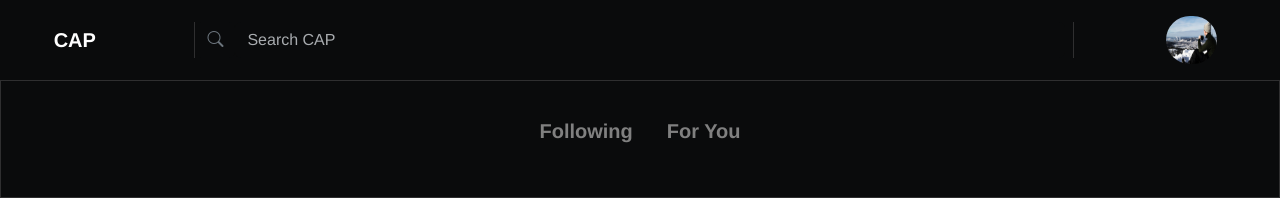
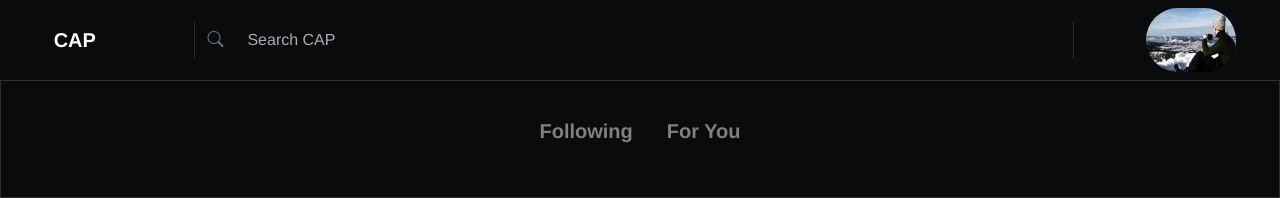
Before and after one commit to RPJunco/photo-gallery, a plain HTML site: page index.html in a window 1280 px wide. Shown: the top 198 px of the page. Drawn offline with nearby package versions, Linux system fonts and the light colour scheme.

Commit message:
Se cambiaron algunos valores del archivo 'styles.css', estos valores corresponden al logo del navbar. Ademas de eso se agregaron estilos en el archivo 'responsive', con el objetivo de que el logo del navbar se adapte a distintos tamaños

```diff
--- a/css/responsive.css
+++ b/css/responsive.css
@@ -1,20 +1,35 @@
 @media screen and (max-width: 1920px) {
-
+    .logo {
+        width: 6vw;
+        height: 8vh;
+    }
 }
 
 @media screen and (max-width: 1440px) {
+    .logo {
+        width: 6vw;
+        height: 8vh;
+    }
     .main .container-fluid{
         padding: 30px 60px;
     }
 }
 
 @media screen and (max-width: 1280px) {
+    .logo {
+        width: 7vw;
+        height: 8vh;
+    }
     .main .container-fluid{
         padding: 30px 40px;
     }
 }
 
 @media screen and (max-width: 1024px) {
+    .logo {
+        width: 7vw;
+        height: 8vh;
+    }
     .main .container-fluid{
         padding: 25px 35px;
     }
--- a/css/styles.css
+++ b/css/styles.css
@@ -58,8 +58,8 @@ body{
 }
 
 .logo {
-    width: 4vw;
-    height: 6vh;
+    width: 6vw;
+    height: 8vh;
     border-radius: 60px;
 }
 
```
